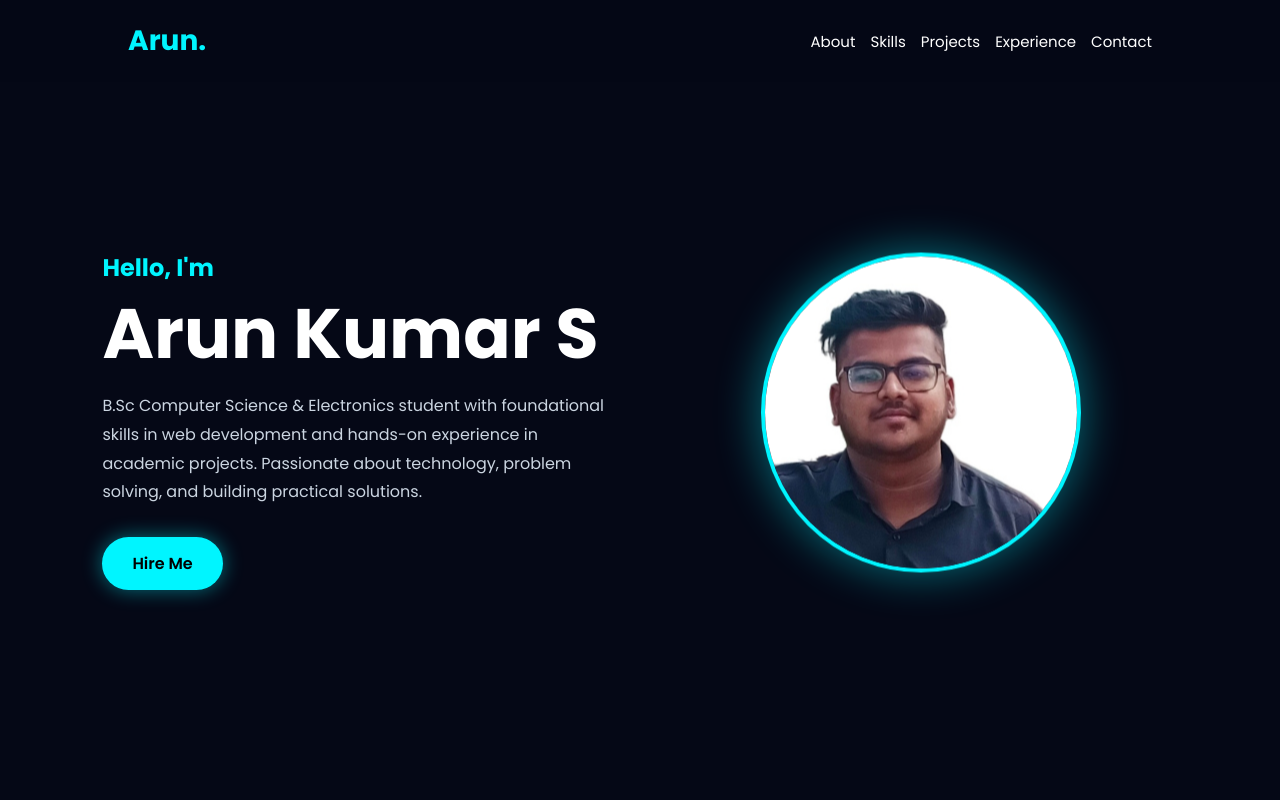
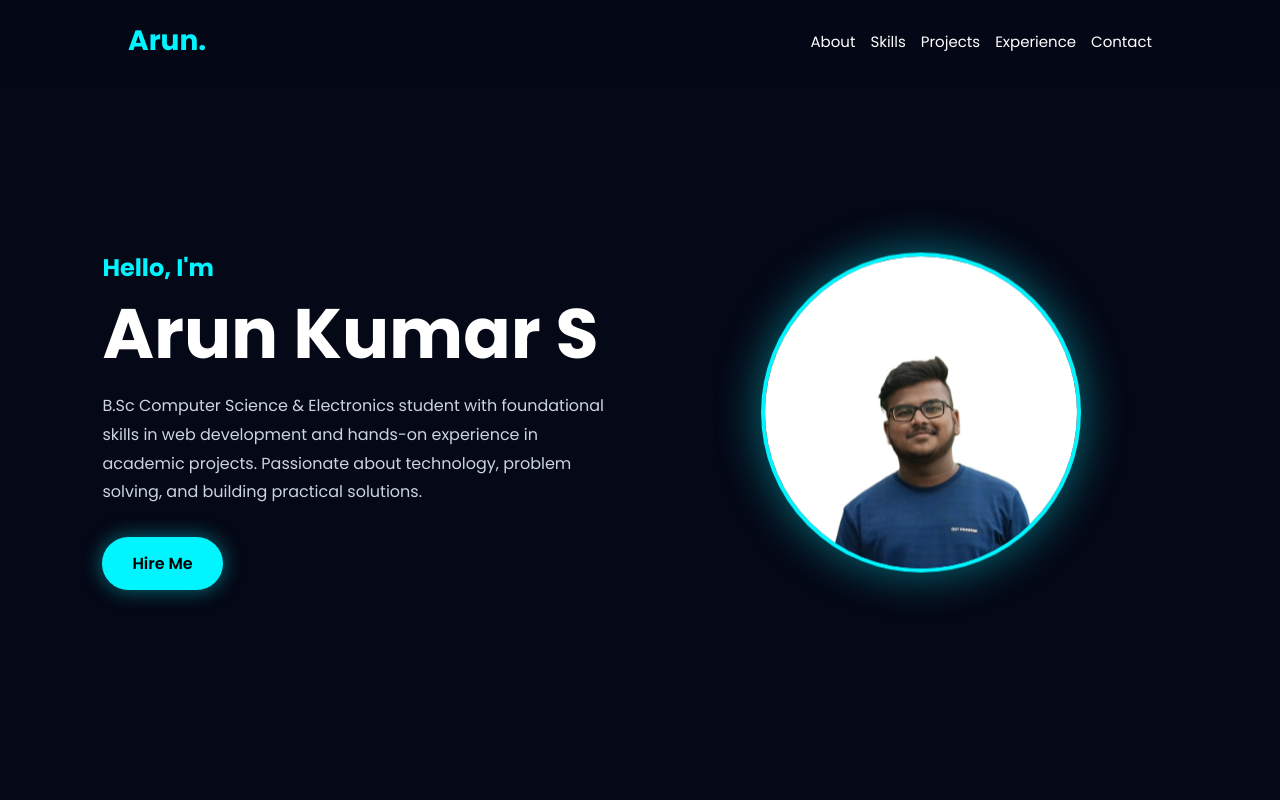
Before and after one commit to arungeeky/Arun-portfolio, a plain HTML site: page index.html in a window 1280 px wide. Shown: the top 800 px of the page. Drawn offline with Linux system fonts and the light colour scheme.

Commit message:
Update index.html

```diff
--- a/index.html
+++ b/index.html
@@ -394,7 +394,7 @@ technology, problem solving, and building practical solutions.
     <div class="hero-image">
 
       <div class="circle">
-        <img src="images/myphoto1.jpg">
+        <img src="images/profile.jpg">
       </div>
 
     </div>
```
